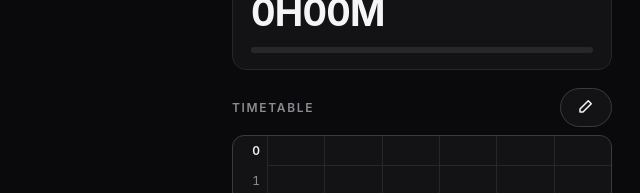
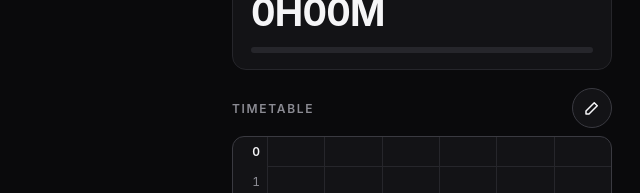
Before and after one commit to Lixhixm/study-planner, a website built with Vite: page index.html in a window 1280 px wide. Shown: the part 282-475 px from the top of the page, 640-1280 px from the left. Built offline with nearby package versions, Linux system fonts and the light colour scheme.

Commit message:
Round paint toggle button
Co-Authored-By: Claude Sonnet 5.5 <noreply@anthropic.com>

```diff
--- a/src/main.ts
+++ b/src/main.ts
@@ -308,7 +308,7 @@ function render() {
       </div>
       <div class="right">
         <div class="total"><div><div class="label">TOTAL TIME</div><b>${fmt(total)}</b></div><div class="bar">${bar}</div></div>
-        <div class="head"><div class="label">TIMETABLE</div><button class="pill${painting ? " on" : ""}" id="pt" aria-label="칠하기">${TYPES.problem.icon}</button></div>
+        <div class="head"><div class="label">TIMETABLE</div><button class="add" id="pt" aria-label="칠하기">${painting ? "×" : TYPES.problem.icon}</button></div>
         ${toolsBox}
         <div class="ttwrap" id="ttwrap"><div class="tt${painting && paintMode ? " paint" : ""}" id="tt">${grid}</div></div>
       </div>
--- a/src/style.css
+++ b/src/style.css
@@ -176,3 +176,4 @@ input[type=color]::-webkit-color-swatch { border: 0; border-radius: 50%; }
 .dlg .r input { flex: 1; min-width: 0; }
 .dlg .r button { flex: 1; }
 .dlg button[data-dclose], .dlg button[data-dclear] { background: var(--card); border-color: var(--line2); color: var(--fg); }
+.add svg { display: block; margin: auto; }
```
